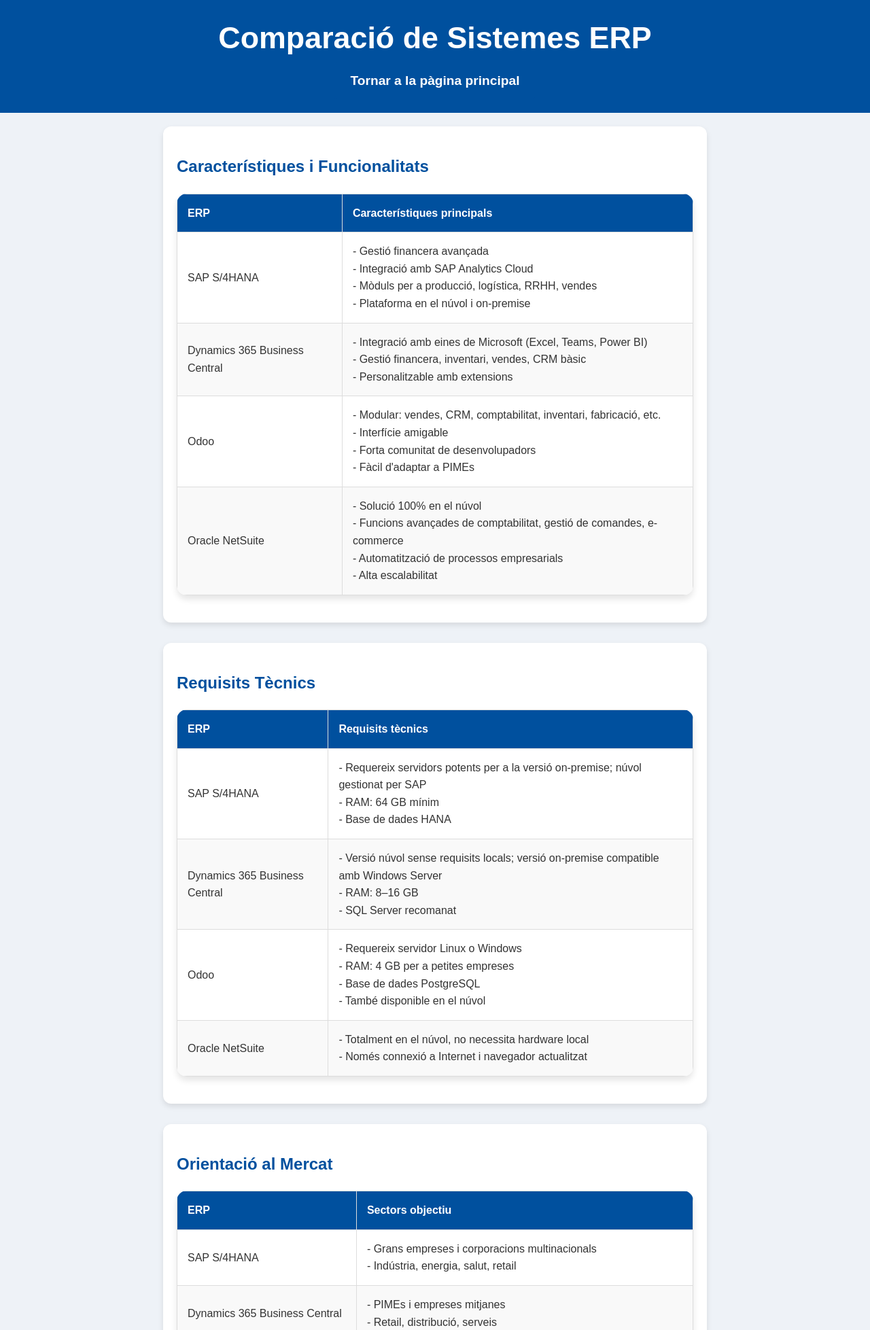
After one commit to OscarRodriguez90/0373_A01_ERP1_RodriguezOscar, a PHP site: page /view/comparacion.php in a window 1280 px wide. The commit adds this page. Shown: the top 1957 px of the page at 68% size. Run offline with PHP 8.4, Linux system fonts and the light colour scheme.

Commit message:
añadida segunda pagina, cambio de estilos

```diff
--- a/styles.css
+++ b/styles.css
@@ -2,21 +2,21 @@ body {
     font-family: Arial, sans-serif;
     margin: 0;
     padding: 0;
-    background-color: #f9f9f9;
+    background-color: #eef2f7;
     color: #333;
     line-height: 1.6;
 }
 
 header {
-    background: #007bff;
-    color: white;
+    background: #00509e;
+    color: #fefefe;
     padding: 20px 0;
     text-align: center;
 }
 
 header h1 {
     margin: 0;
-    font-size: 2.5em;
+    font-size: 2.8em;
 }
 
 main {
@@ -28,13 +28,19 @@ main {
 section {
     margin-bottom: 30px;
     padding: 20px;
-    background: white;
-    border-radius: 10px;
-    box-shadow: 0 4px 6px rgba(0, 0, 0, 0.1);
+    background: #ffffff;
+    border-radius: 12px;
+    box-shadow: 0 4px 8px rgba(0, 0, 0, 0.1);
+    transition: transform 0.3s ease, box-shadow 0.3s ease;
+}
+
+section:hover {
+    transform: translateY(-3px);
+    box-shadow: 0 6px 12px rgba(0, 0, 0, 0.15);
 }
 
 section h2 {
-    color: #007bff;
+    color: #00509e;
     margin-bottom: 15px;
 }
 
@@ -60,7 +66,8 @@ ul li::before {
 footer {
     text-align: center;
     padding: 10px 0;
-    background: #f1f1f1;
+    background: #e3eaf3;
+    color: #333;
     margin-top: 20px;
 }
 
@@ -71,14 +78,19 @@ table {
     font-size: 1em;
     text-align: left;
     background-color: #fff;
-    border-radius: 10px;
+    border-radius: 15px;
     overflow: hidden;
-    box-shadow: 0 4px 6px rgba(0, 0, 0, 0.1);
+    box-shadow: 0 6px 10px rgba(0, 0, 0, 0.1);
+    transition: box-shadow 0.2s ease;
+}
+
+table:hover {
+    box-shadow: 0 8px 15px rgba(0, 0, 0, 0.15);
 }
 
 table thead {
-    background-color: #007bff;
-    color: white;
+    background-color: #00509e;
+    color: #ffffff;
 }
 
 table th, table td {
@@ -91,21 +103,24 @@ table tbody tr:nth-child(even) {
 }
 
 table tbody tr:hover {
-    background-color: #f1f1f1;
+    background-color: #e3eaf3;
 }
 
 .btn-link {
     display: inline-block;
-    padding: 10px 20px;
-    background-color: #007BFF;
+    padding: 10px 22px;
+    background-color: #00509e;
     color: white;
     text-decoration: none;
     border-radius: 5px;
+    border: 2px solid #00509e;
     font-weight: bold;
     text-align: center;
+    font-size: 1.2em;
     transition: background-color 0.3s ease;
 }
 
 .btn-link:hover {
-    background-color: #0056b3;
+    background-color: #003d7a;
+    border-color: #003d7a;
 }
--- /dev/null
+++ b/view/comparacion.php
@@ -0,0 +1,139 @@
+<!-- filepath: c:\wamp64\www\LLMarques\ERP1\view\comparison.php -->
+<!DOCTYPE html>
+<html lang="ca">
+<head>
+    <meta charset="UTF-8">
+    <meta name="viewport" content="width=device-width, initial-scale=1.0">
+    <title>Comparació de Sistemes ERP</title>
+    <link rel="stylesheet" href="../styles.css">
+</head>
+<body>
+    <header>
+        <h1>Comparació de Sistemes ERP</h1>
+        <nav>
+            <a href="../index.php" class="btn-link">Tornar a la pàgina principal</a>
+        </nav>
+    </header>
+    <main>
+        <section>
+            <h2>Característiques i Funcionalitats</h2>
+            <table>
+                <thead>
+                    <tr>
+                        <th>ERP</th>
+                        <th>Característiques principals</th>
+                    </tr>
+                </thead>
+                <tbody>
+                    <tr>
+                        <td>SAP S/4HANA</td>
+                        <td>- Gestió financera avançada<br>- Integració amb SAP Analytics Cloud<br>- Mòduls per a producció, logística, RRHH, vendes<br>- Plataforma en el núvol i on-premise</td>
+                    </tr>
+                    <tr>
+                        <td>Dynamics 365 Business Central</td>
+                        <td>- Integració amb eines de Microsoft (Excel, Teams, Power BI)<br>- Gestió financera, inventari, vendes, CRM bàsic<br>- Personalitzable amb extensions</td>
+                    </tr>
+                    <tr>
+                        <td>Odoo</td>
+                        <td>- Modular: vendes, CRM, comptabilitat, inventari, fabricació, etc.<br>- Interfície amigable<br>- Forta comunitat de desenvolupadors<br>- Fàcil d'adaptar a PIMEs</td>
+                    </tr>
+                    <tr>
+                        <td>Oracle NetSuite</td>
+                        <td>- Solució 100% en el núvol<br>- Funcions avançades de comptabilitat, gestió de comandes, e-commerce<br>- Automatització de processos empresarials<br>- Alta escalabilitat</td>
+                    </tr>
+                </tbody>
+            </table>
+        </section>
+        <section>
+            <h2>Requisits Tècnics</h2>
+            <table>
+                <thead>
+                    <tr>
+                        <th>ERP</th>
+                        <th>Requisits tècnics</th>
+                    </tr>
+                </thead>
+                <tbody>
+                    <tr>
+                        <td>SAP S/4HANA</td>
+                        <td>- Requereix servidors potents per a la versió on-premise; núvol gestionat per SAP<br>- RAM: 64 GB mínim<br>- Base de dades HANA</td>
+                    </tr>
+                    <tr>
+                        <td>Dynamics 365 Business Central</td>
+                        <td>- Versió núvol sense requisits locals; versió on-premise compatible amb Windows Server<br>- RAM: 8–16 GB<br>- SQL Server recomanat</td>
+                    </tr>
+                    <tr>
+                        <td>Odoo</td>
+                        <td>- Requereix servidor Linux o Windows<br>- RAM: 4 GB per a petites empreses<br>- Base de dades PostgreSQL<br>- També disponible en el núvol</td>
+                    </tr>
+                    <tr>
+                        <td>Oracle NetSuite</td>
+                        <td>- Totalment en el núvol, no necessita hardware local<br>- Només connexió a Internet i navegador actualitzat</td>
+                    </tr>
+                </tbody>
+            </table>
+        </section>
+        <section>
+            <h2>Orientació al Mercat</h2>
+            <table>
+                <thead>
+                    <tr>
+                        <th>ERP</th>
+                        <th>Sectors objectiu</th>
+                    </tr>
+                </thead>
+                <tbody>
+                    <tr>
+                        <td>SAP S/4HANA</td>
+                        <td>- Grans empreses i corporacions multinacionals<br>- Indústria, energia, salut, retail</td>
+                    </tr>
+                    <tr>
+                        <td>Dynamics 365 Business Central</td>
+                        <td>- PIMEs i empreses mitjanes<br>- Retail, distribució, serveis</td>
+                    </tr>
+                    <tr>
+                        <td>Odoo</td>
+                        <td>- Petites i mitjanes empreses<br>- Molt adaptable a qualsevol sector (serveis, comerç, fabricació)</td>
+                    </tr>
+                    <tr>
+                        <td>Oracle NetSuite</td>
+                        <td>- Empreses mitjanes a grans<br>- Comerç electrònic, serveis, finances, tecnologia</td>
+                    </tr>
+                </tbody>
+            </table>
+        </section>
+        <section>
+            <h2>Tipus de Llicències i Preus</h2>
+            <table>
+                <thead>
+                    <tr>
+                        <th>ERP</th>
+                        <th>Licenciamiento i preus estimats (2025)</th>
+                    </tr>
+                </thead>
+                <tbody>
+                    <tr>
+                        <td>SAP S/4HANA</td>
+                        <td>- Llicència perpètua o subscripció<br>- Des de $3,200 USD per usuari per a llicències completes + costos d'implementació i manteniment<br>- Models a mida</td>
+                    </tr>
+                    <tr>
+                        <td>Dynamics 365 Business Central</td>
+                        <td>- Subscripció mensual<br>- Des de $70 USD/usuari/mes (Essential)<br>- $100 USD/usuari/mes (Premium)</td>
+                    </tr>
+                    <tr>
+                        <td>Odoo</td>
+                        <td>- Versió comunitària gratuïta (open source)<br>- Versió enterprise des de $25 USD/usuari/mes + cost d'apps addicionals</td>
+                    </tr>
+                    <tr>
+                        <td>Oracle NetSuite</td>
+                        <td>- Model SaaS (pagament anual)<br>- Cost base des de $999 USD/mes + $99 USD/usuari/mes<br>- Alts costos inicials de configuració</td>
+                    </tr>
+                </tbody>
+            </table>
+        </section>
+    </main>
+    <footer>
+        <p>&copy; 2023 Comparació de Sistemes ERP</p>
+    </footer>
+</body>
+</html>
```
